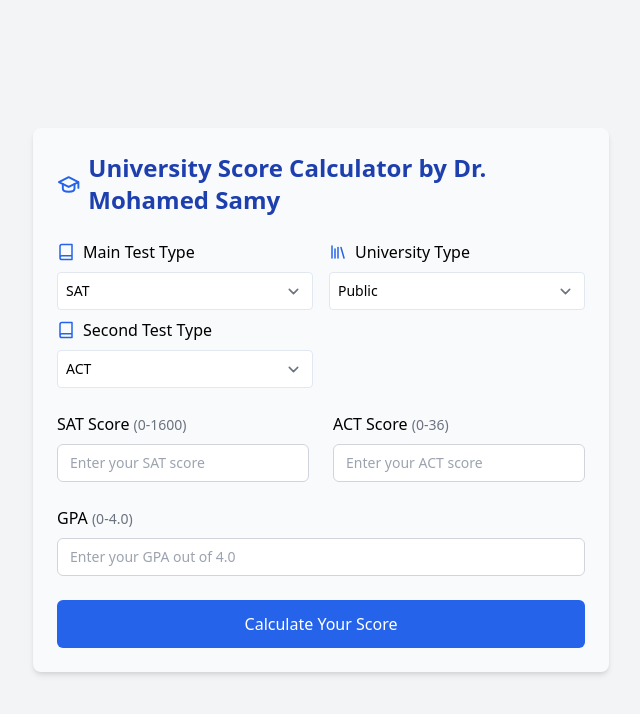
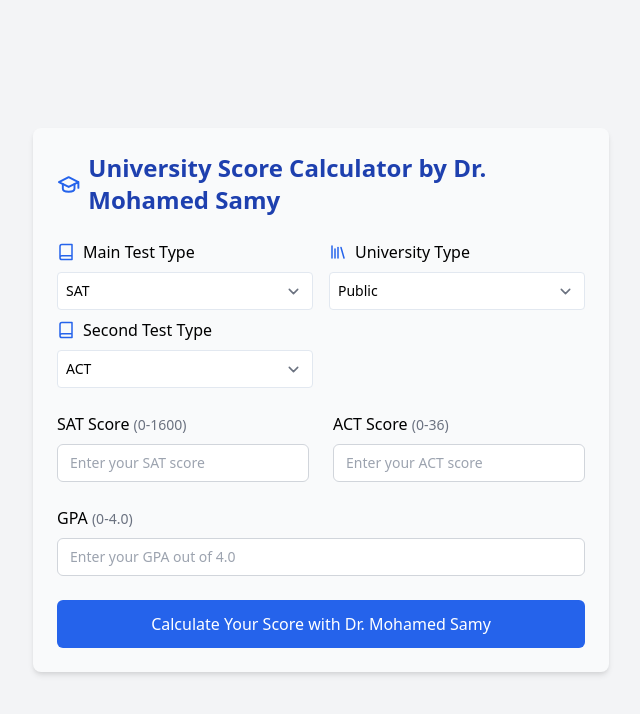
Before and after one commit to mohamedsamydeveloper/score-calculator, a plain HTML site: page index.html in a window 1280 px wide. Shown: the whole page, without its empty margins (319-959 px from the left). Drawn offline with nearby package versions, Linux system fonts and the light colour scheme.

Commit message:
Update index.html

```diff
--- a/index.html
+++ b/index.html
@@ -193,7 +193,7 @@
             id="calculateButton"
             class="w-full bg-blue-600 hover:bg-blue-700 text-white font-medium py-3"
         >
-            Calculate Your Score
+            Calculate Your Score with Dr. Mohamed Samy
         </button>
 
         <!-- Dialog Overlay -->
```
